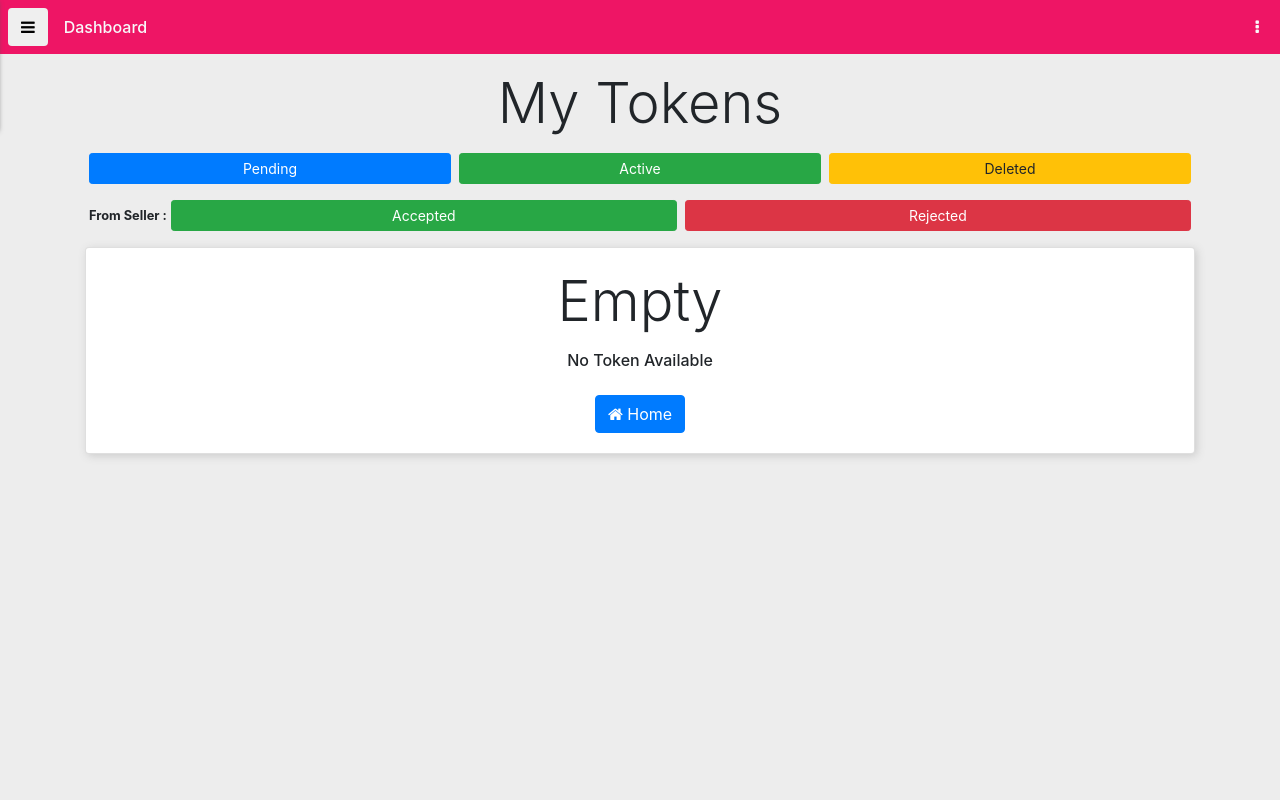
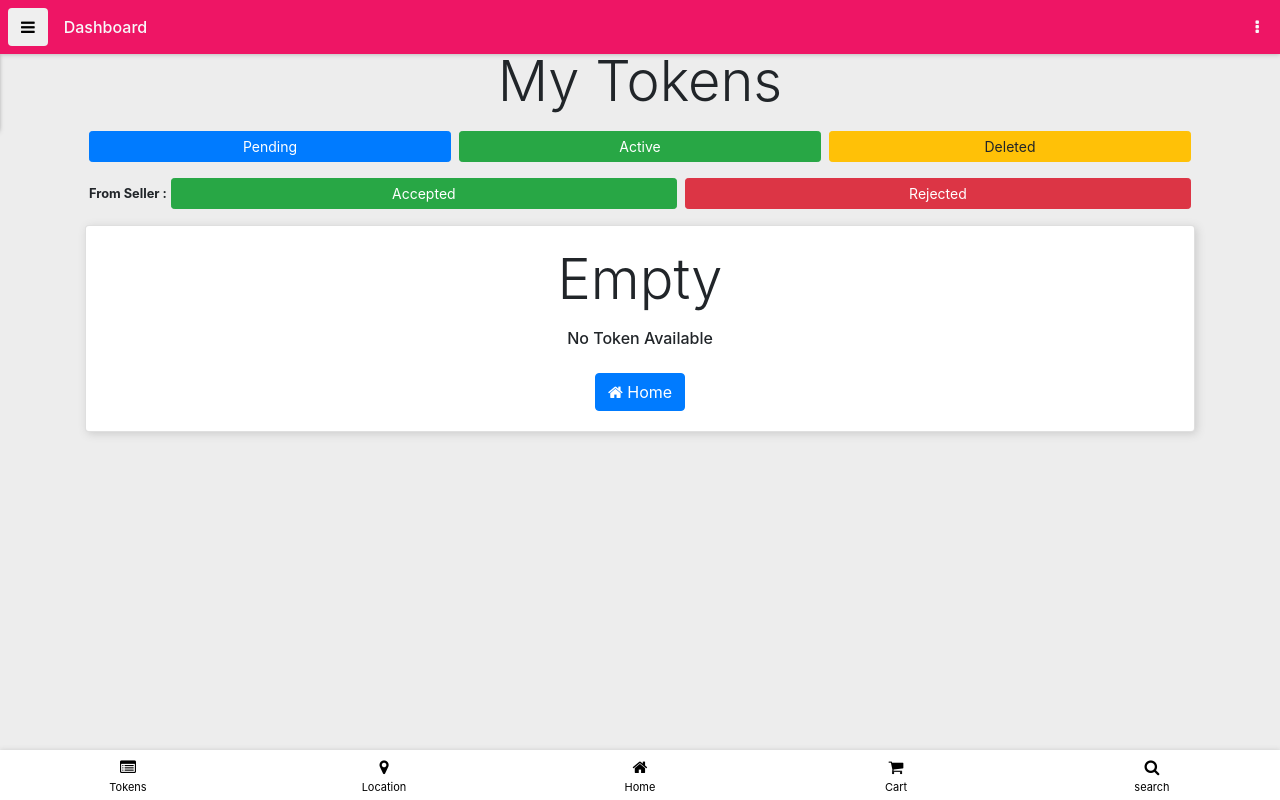
Before and after one commit to ShaikhDanish04/OpenMarket, a PHP site: page /buyer/index.php?page=token-list in a window 1280 px wide. Run offline with PHP 8.4, Linux system fonts and the light colour scheme; the visitor is signed in with stand-in values (Sample User, id 1); data that the repository does not hold is empty; some libraries are stand-ins or nearby versions.

Commit message:
Bottome Menu Ready

```diff
--- a/buyer/index.php
+++ b/buyer/index.php
@@ -86,7 +86,7 @@
             } ?>
         </div>
 
-        <div class="screen">
+        <div class="screen my-5">
             <?php
             if (isset($_GET['page'])) {
                 if ($_GET['page'] == '') {
@@ -102,6 +102,55 @@
             ?>
 
         </div>
+        <div class="bottom-nav nav">
+            <a class="list-item" href="?page=token-list">
+                <i class="fa fa-list-alt"></i>
+                <p class="">Tokens</p>
+            </a>
+            <a class="list-item" href="?page=location">
+                <i class="fa fa-map-marker"></i>
+                <p class="">Location</p>
+            </a>
+            <a class="list-item" href="?">
+                <i class="fa fa-home"></i>
+                <p class="">Home</p>
+            </a>
+            <a class="list-item" href="?" data-toggle="collapse" data-target=".main">
+                <i class="fa fa-shopping-cart"></i>
+                <p class="">Cart</p>
+            </a>
+            <a class="list-item" href="?">
+                <i class="fa fa-search"></i>
+                <p class="">search</p>
+            </a>
+        </div>
+
+        <style>
+            .bottom-nav {
+                display: inline-grid;
+                justify-content: space-around;
+                background: #fff;
+                padding: 5px 0px;
+                position: fixed;
+                bottom: 0;
+                left: 0;
+                right: 0;
+                grid-auto-flow: column;
+                grid-auto-columns: 1fr;
+                box-shadow: 0 0 5px #ccc;
+            }
+
+            .bottom-nav .list-item {
+                text-decoration: none;
+                color: #000;
+                text-align: center;
+            }
+
+            .bottom-nav .list-item p {
+                font-size: 11px;
+                margin-bottom: 0px;
+            }
+        </style>
     </div>
 
     <script>
--- a/head.php
+++ b/head.php
@@ -40,11 +40,17 @@
     }
 
     .action-bar {
+        right: 0;
+        left: 0;
+        top: 0;
         display: flex;
         background: #ee1565;
         padding: 8px;
+        position: fixed;
         align-items: center;
         justify-content: space-between;
+        z-index: 9;
+        box-shadow: 0 0 5px #aaa;
     }
 
     .action-bar .start {
--- a/seller/view/home.php
+++ b/seller/view/home.php
@@ -38,7 +38,7 @@ if (isset($_POST['start_selling'])) {
                 $cart_product_list = "";
                 $total_cost = 0;
 
-                $result_cart = $conn->query("SELECT * FROM cart WHERE token_number = '$token_number'");
+                $result_cart = $conn->query("SELECT * FROM cart WHERE token_number = '$token_number' AND `shop_id`='$id' AND `status`='tokened'");
                 while ($row_cart = $result_cart->fetch_assoc()) {
 
                     $product_name = $row_cart['product_name'];
```
